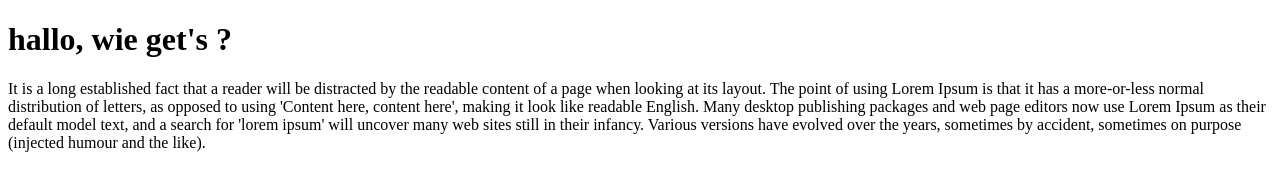
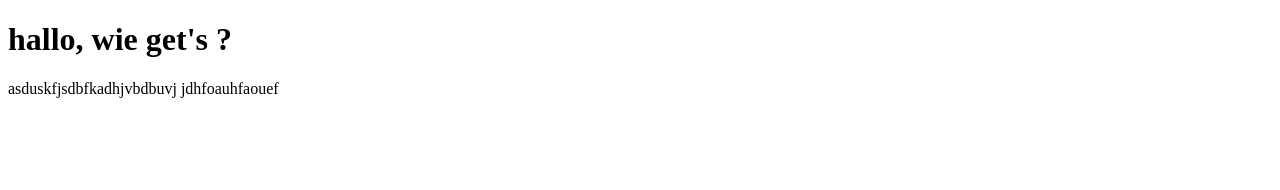
Before and after one commit to pauloribeiro16/aws-amt-site-pr, a plain HTML site: page quality.html in a window 1280 px wide. Drawn offline with Linux system fonts and the light colour scheme.

Commit message:
add quality

```diff
--- a/quality.html
+++ b/quality.html
@@ -3,10 +3,10 @@
 <head>
     <meta charset="UTF-8">
     <meta name="viewport" content="width=device-width, initial-scale=1.0">
-    <title>Quality V2 to as </title>
+    <title>Quality V32434 to as </title>
 </head>
 <body>
     <h1>hallo, wie get's ?</h1>
-    <p>It is a long established fact that a reader will be distracted by the readable content of a page when looking at its layout. The point of using Lorem Ipsum is that it has a more-or-less normal distribution of letters, as opposed to using 'Content here, content here', making it look like readable English. Many desktop publishing packages and web page editors now use Lorem Ipsum as their default model text, and a search for 'lorem ipsum' will uncover many web sites still in their infancy. Various versions have evolved over the years, sometimes by accident, sometimes on purpose (injected humour and the like).</p>
+    <p>asduskfjsdbfkadhjvbdbuvj jdhfoauhfaouef</p>
 </body>
 </html>
```
